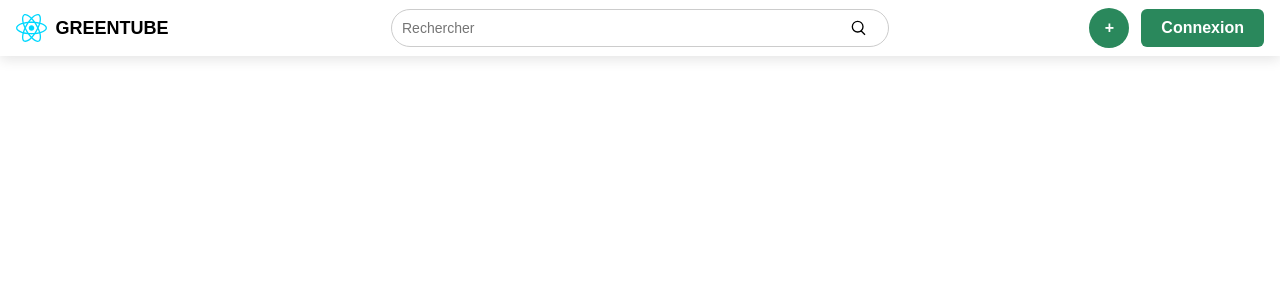
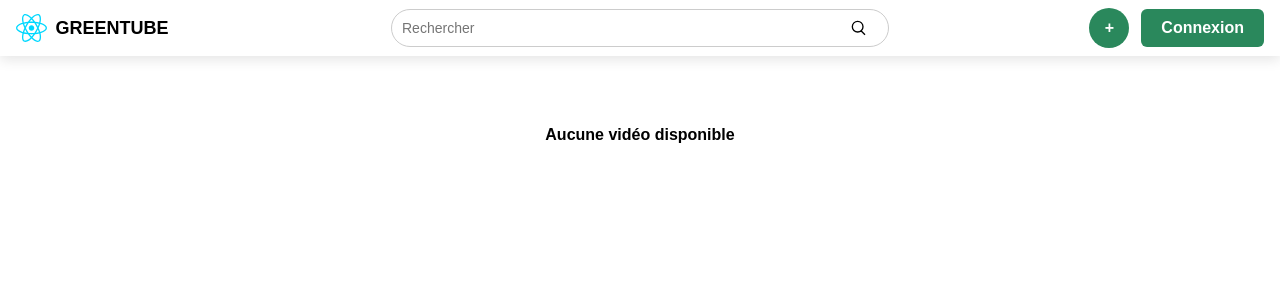
Before and after one commit to UTT-GL03/GreenTube, a React (Vite) app in the folder frontend/: page /1 in a window 1280 px wide. Shown: the top 300 px of the page. Built offline with nearby package versions, Linux system fonts and the light colour scheme.

Commit message:
Enable search and sort features

```diff
--- a/frontend/src/App.jsx
+++ b/frontend/src/App.jsx
@@ -1,4 +1,3 @@
-// App.jsx
 import { BrowserRouter, Routes, Route, useLocation } from 'react-router-dom'
 import Home from './components/homepage/Home'
 import Header from './components/header/Header'
@@ -16,12 +15,11 @@ function AppShell() {
     <>
       {!hideHeader && <Header />}
       <Routes>
-        <Route path="/" element={<Home />} />
+        <Route path="/:query?" element={<Home />} />
         <Route path="/login" element={<Login />} />
         <Route path="/register" element={<Register />} />
         <Route path="/video/:id" element={<VideoPage />} />
         <Route path="/channel/:channelId" element={<Channel />} />
-
       </Routes>
     </>
   )
--- a/frontend/src/components/SortButtons.jsx
+++ b/frontend/src/components/SortButtons.jsx
@@ -1,7 +1,6 @@
-function SortButtons() {
+function SortButtons({sortKey, setSortKey}) {
     return (
         <div>
-            <button className="btn mx-1" onClick={() => setSortKey('default')}>Par défaut</button>
             <button className="btn mx-1" onClick={() => setSortKey('title')}>Par titre</button>
             <button className="btn mx-1" onClick={() => setSortKey('date')}>Par date</button>
         </div>
--- a/frontend/src/components/VideoGrid.jsx
+++ b/frontend/src/components/VideoGrid.jsx
@@ -1,13 +1,39 @@
 import SortButtons from "./SortButtons"
 import VideoMiniature from "./video/minia/VideoMiniature"
+import { useState } from "react"
 
-function VideoGrid({ videosByRow, visibleCount, setVisibleCount, totalVideos }) {
+function VideoGrid({ videos, visibleCount, setVisibleCount, totalVideos }) {
+
+    const [sortKey, setSortKey] = useState("title")
+
+    let sortedVideos = [...videos]
+
+    switch (sortKey) {
+        case "title":
+            sortedVideos.sort((a, b) => a.title.localeCompare(b.title))
+            break
+        case "date":
+            sortedVideos.sort((a, b) => new Date(b.date) - new Date(a.date))
+            break
+    }
+
+    const visibleVideos = sortedVideos.slice(0, visibleCount)
+
+    const videosByRow = Object.values(
+        Object.groupBy(visibleVideos, (_, i) => Math.floor(i / 3))
+    )
 
     return (
         <div>
-            <SortButtons></SortButtons>
+            {totalVideos !== 0 && (
+                <SortButtons sortKey={sortKey} setSortKey={setSortKey} />
+            )}
+
 
             <div className="grid my-3">
+                {totalVideos === 0 && (
+                    <h4>Aucune vidéo disponible</h4>
+                )}
                 {videosByRow.map((row, rowIndex) => (
                     <div key={rowIndex} className="row my-2">
                         {row.map((video) => (
--- a/frontend/src/components/header/Header.jsx
+++ b/frontend/src/components/header/Header.jsx
@@ -1,8 +1,22 @@
-import { Link } from 'react-router-dom'
+import { Link, useNavigate } from 'react-router-dom'
 import greentubeLogo from '/greentube.svg'
 import './Header.css'
+import { useState } from 'react'
+
 
 function Header() {
+
+  const [query, setQuery] = useState("")
+  const navigate = useNavigate()
+
+  function handleSearch() {
+    if (query.trim() !== "") {
+      navigate(`/${encodeURIComponent(query)}`)
+      return
+    }
+    navigate('/')
+  }
+
   return (
     <header className="header">
 
@@ -19,8 +33,14 @@ function Header() {
             type="text"
             placeholder="Rechercher"
             className="search-input"
+            value={query}
+            onChange={e => setQuery(e.target.value)}
+            onKeyDown={(e) => e.key === "Enter" && handleSearch()}
           />
-          <button className="search-button" type="button">
+          <button
+            className="search-button"
+            type="button"
+            onClick={handleSearch}>
             <svg
               className="search-icon"
               xmlns="http://www.w3.org/2000/svg"
@@ -52,7 +72,7 @@ function Header() {
         {/* <button className="button">Profil</button> */}
       </div>
 
-    </header>
+    </header >
   )
 }
 
--- a/frontend/src/components/homepage/Home.jsx
+++ b/frontend/src/components/homepage/Home.jsx
@@ -1,20 +1,18 @@
+import data from '/data/sample_data.json'
 import { useState } from 'react'
-import data from '/data/sample_data.json'
-import VideoMiniature from '../video/minia/VideoMiniature'
-import SortButtons from '../SortButtons'
 import { useParams } from 'react-router'
 import VideoGrid from '../VideoGrid'
 
 function Home() {
-  //const { query } = useParams()
+  const { query } = useParams()
 
   const [visibleCount, setVisibleCount] = useState(6)
 
-  const visibleVideos = data.videos.slice(0, visibleCount)
-  const videosByRow = Object.values(
-    Object.groupBy(visibleVideos, (_, i) => Math.floor(i / 3))
-  )
-  // Systeme de trie à implémenter
+  let filteredVideos = data.videos
+  if(query){
+    filteredVideos = filteredVideos.filter(v => v.title.includes(query))
+  }
+
 
   return (
     <main className="center">
@@ -23,10 +21,10 @@ function Home() {
         <div className="spacer-4"/>
 
         <VideoGrid
-          videosByRow={videosByRow}
+          videos={filteredVideos}
           visibleCount={visibleCount}
           setVisibleCount={setVisibleCount}
-          totalVideos={data.videos.length}
+          totalVideos={filteredVideos.length}
         />
 
       </div>
```
Also changed, not shown: frontend/src/App.css (+0 -8 lines).
